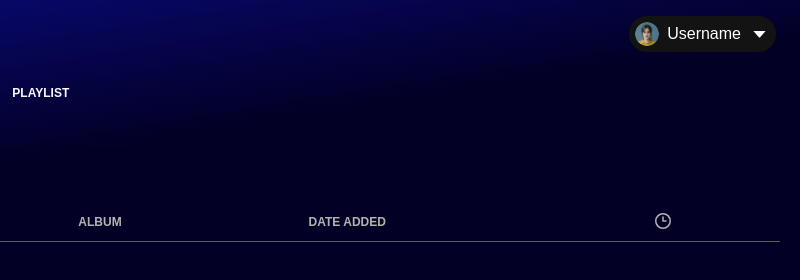
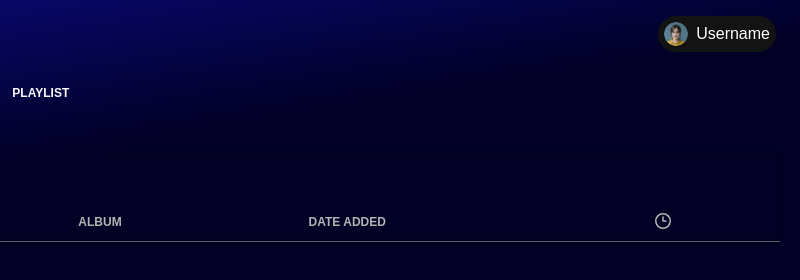
Before and after one commit to omwadkar51/spotify-clone, a plain HTML site: page playlist.html in a window 1280 px wide. Shown: the top 280 px of the page, 480-1280 px from the left. Drawn offline with nearby package versions, Linux system fonts and the light colour scheme; no server answers.

```diff
--- a/playlist.html
+++ b/playlist.html
@@ -78,7 +78,6 @@
               <div class="profile">
                 <img src="assets/images/User_image.png" width="24px" height="24px" alt="">
                 <span class="text-white">Username</span>
-                <img src="assets/icons/fi-ss-caret-down.svg" alt="">
               </div>
             </div>
             <div class="main-container">
```
